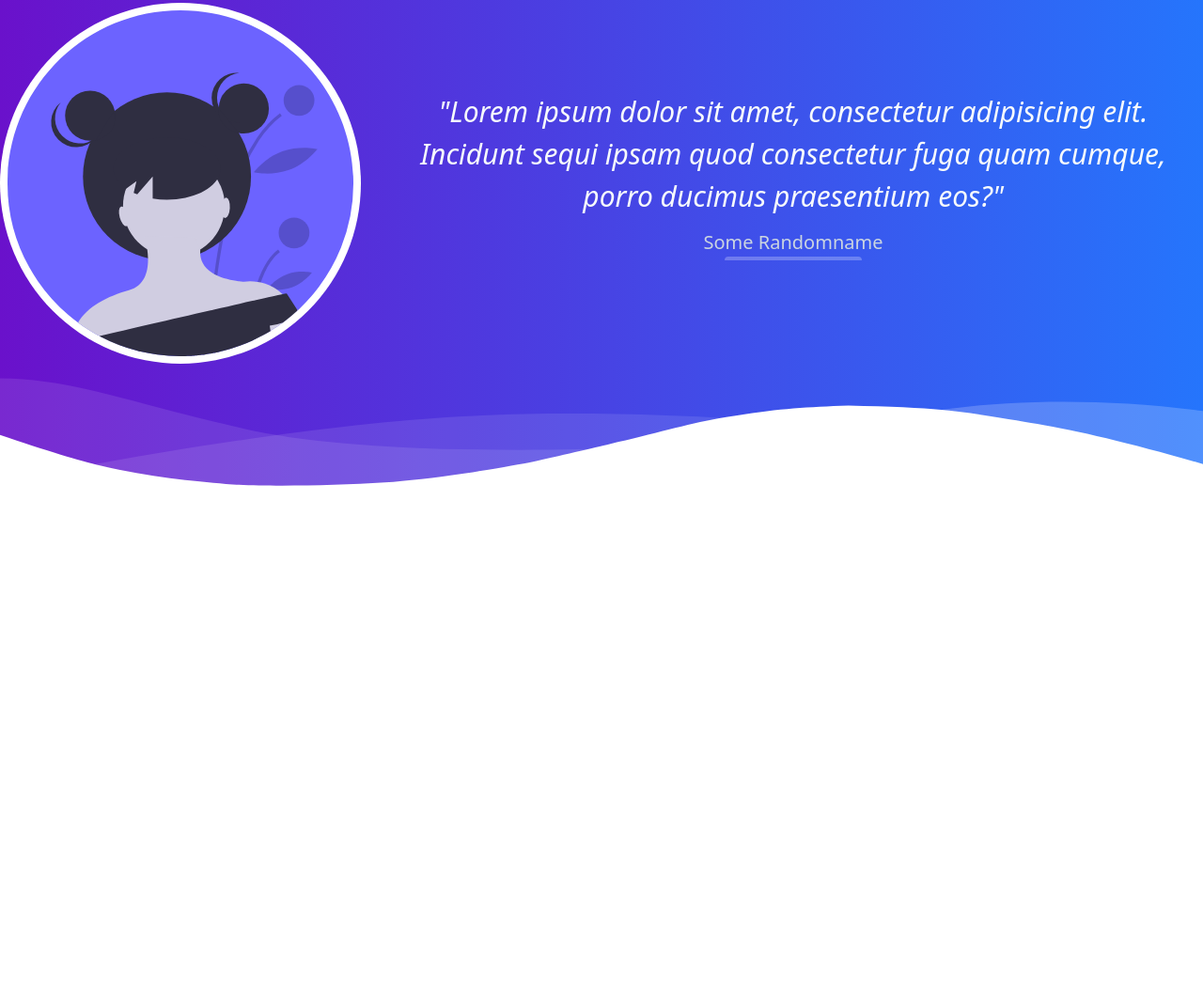
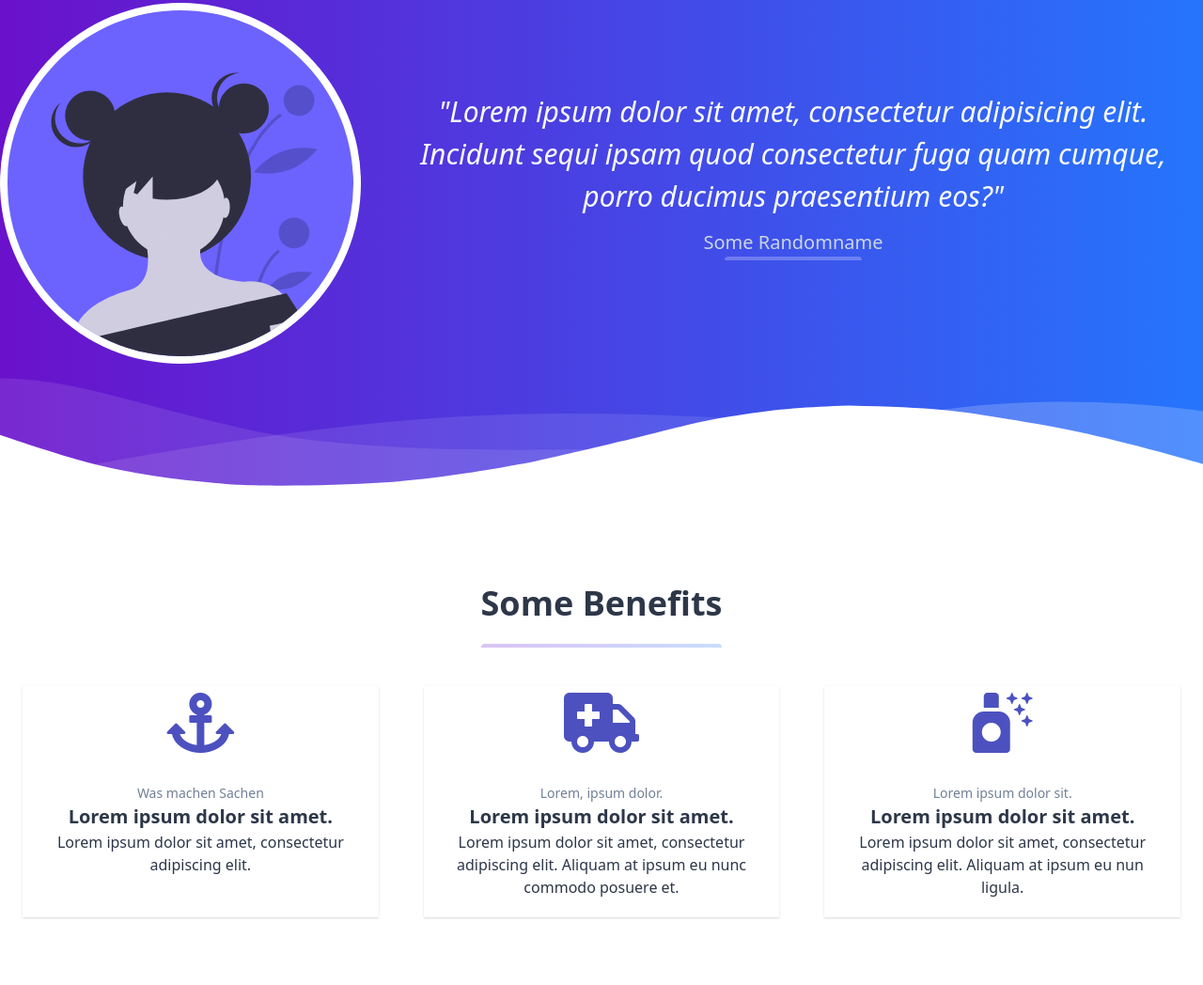
Before and after one commit to basti-hsg/uksh_helfen, a website built with Parcel: page src/index.html in a window 1280 px wide. Shown: the part 1592-2640 px from the top of the page at 94% size. Before the commit the page ends 2111 px from the top, so only its background shows below. Built offline with nearby package versions, Linux system fonts and the light colour scheme.

Commit message:
Adding Benefits

```diff
--- a/src/index.html
+++ b/src/index.html
@@ -7,7 +7,7 @@
   </head>
 
   <!-- BODY -->
-  <body class="text-grey-900 font-sans bg-primary-gradient">
+  <body class="text-grey-900 font-sans bg-primary-gradient text-gray-800">
     <!-- HEADER -->
     <nav id="header" class="top-0 w-full container mx-auto text-white">
       <div class="flex flex-wrap items-center justify-between mt-0 py-2">
@@ -101,7 +101,7 @@
     <section class="bg-white">
       <!-- FORM  -->
       <div class="container mx-auto lg:flex pb-5">
-        <div class="shadow-xl bg-white pt-20 lg:pt-10 lg:mt-10 p-10 lg:mr-20">
+        <div class="shadow-xl bg-white pt-20 lg:pt-10 lg:mt-10 p-10 lg:mr-10">
           <h2 class="text-4xl font-black mb-4">Sign Up Today</h2>
           <p class="leading-normal text-2xl mb-8">
             Sub-hero message, not too long and not too short. Make it just
@@ -142,8 +142,15 @@
         </div>
 
         <!-- Supporting Text next to Form -->
-        <div class="pt-20">
-          <h2 class="text-4xl font-black mb-4">This explains more in Detail</h2>
+        <div class="pt-20 p-10 text-center">
+          <h2 class="text-4xl font-black mb-4">
+            This explains more in Detail
+          </h2>
+          <div class="w-full mb-4">
+            <div
+              class="h-1 mx-auto bg-primary-gradient w-64 opacity-25 my-0 py-0 rounded-t"
+            ></div>
+          </div>
           <p class="leading-normal text-2xl mb-8">
             Sub-hero message, not too long and not too short. Make it just
             right!
@@ -261,6 +268,77 @@
         </g>
       </svg>
     </div>
+
+    <!-- Benefits -->
+    <section class="w-full bg-white pt-20">
+      <div class="container mx-auto text-center">
+        <div class="container mx-auto flex flex-wrap pt-4 pb-12">
+          <h2 class="text-4xl font-black mb-4 text-center w-full">
+            Some Benefits
+          </h2>
+          <div class="w-full mb-4">
+            <div
+              class="h-1 mx-auto bg-primary-gradient w-64 opacity-25 my-0 py-0 rounded-t"
+            ></div>
+          </div>
+          <div class="w-full md:w-1/3 p-6 flex flex-col flex-grow flex-shrink">
+            <div
+              class="flex-1 bg-white rounded-t rounded-b-none overflow-hidden shadow"
+            >
+              <i class="fas fa-anchor fa-4x pt-2 pb-8 text-indigo-700"></i>
+              <p class="w-full text-gray-600 text-xs md:text-sm px-6">
+                Was machen Sachen
+              </p>
+              <div class="w-full font-bold text-xl text-gray-800 px-6">
+                Lorem ipsum dolor sit amet.
+              </div>
+              <p class="text-gray-800 text-base px-6 mb-5">
+                Lorem ipsum dolor sit amet, consectetur adipiscing elit.
+              </p>
+            </div>
+          </div>
+
+          <div class="w-full md:w-1/3 p-6 flex flex-col flex-grow flex-shrink">
+            <div
+              class="flex-1 bg-white rounded-t rounded-b-none overflow-hidden shadow"
+            >
+              <i class="fas fa-ambulance fa-4x pt-2 pb-8 text-indigo-700"></i>
+              <p class="w-full text-gray-600 text-xs md:text-sm px-6">
+                Lorem, ipsum dolor.
+              </p>
+              <div class="w-full font-bold text-xl text-gray-800 px-6">
+                Lorem ipsum dolor sit amet.
+              </div>
+              <p class="text-gray-800 text-base px-6 mb-5">
+                Lorem ipsum dolor sit amet, consectetur adipiscing elit. Aliquam
+                at ipsum eu nunc commodo posuere et.
+              </p>
+            </div>
+          </div>
+
+          <div class="w-full md:w-1/3 p-6 flex flex-col flex-grow flex-shrink">
+            <div
+              class="flex-1 bg-white rounded-t rounded-b-none overflow-hidden shadow"
+            >
+              <i
+                class="fas fa-air-freshener fa-4x pt-2 pb-8 text-indigo-700"
+              ></i>
+              <p class="w-full text-gray-600 text-xs md:text-sm px-6">
+                Lorem ipsum dolor sit.
+              </p>
+              <div class="w-full font-bold text-xl text-gray-800 px-6">
+                Lorem ipsum dolor sit amet.
+              </div>
+              <p class="text-gray-800 text-base px-6 mb-5">
+                Lorem ipsum dolor sit amet, consectetur adipiscing elit. Aliquam
+                at ipsum eu nun ligula.
+              </p>
+            </div>
+          </div>
+        </div>
+      </div>
+    </section>
+
     <script src="./index.js"></script>
   </body>
 </html>
```
